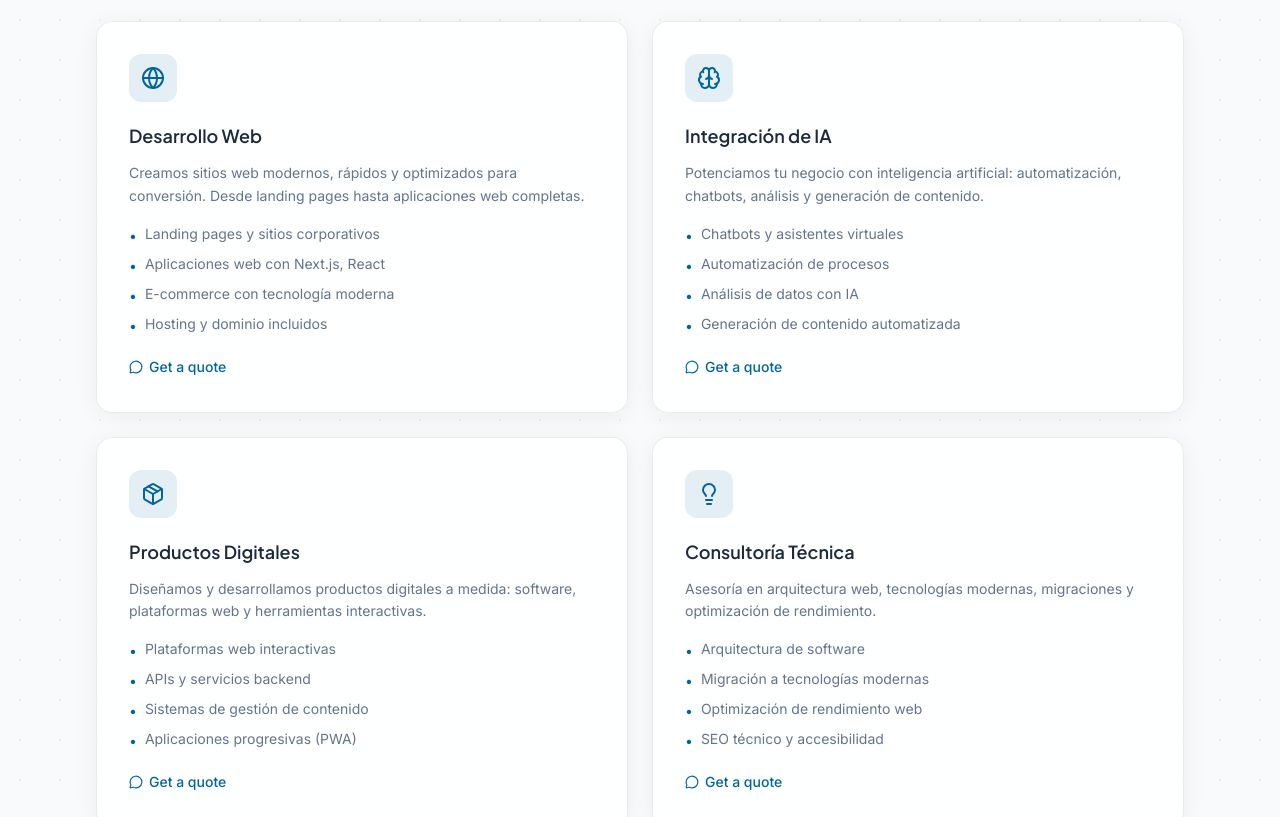
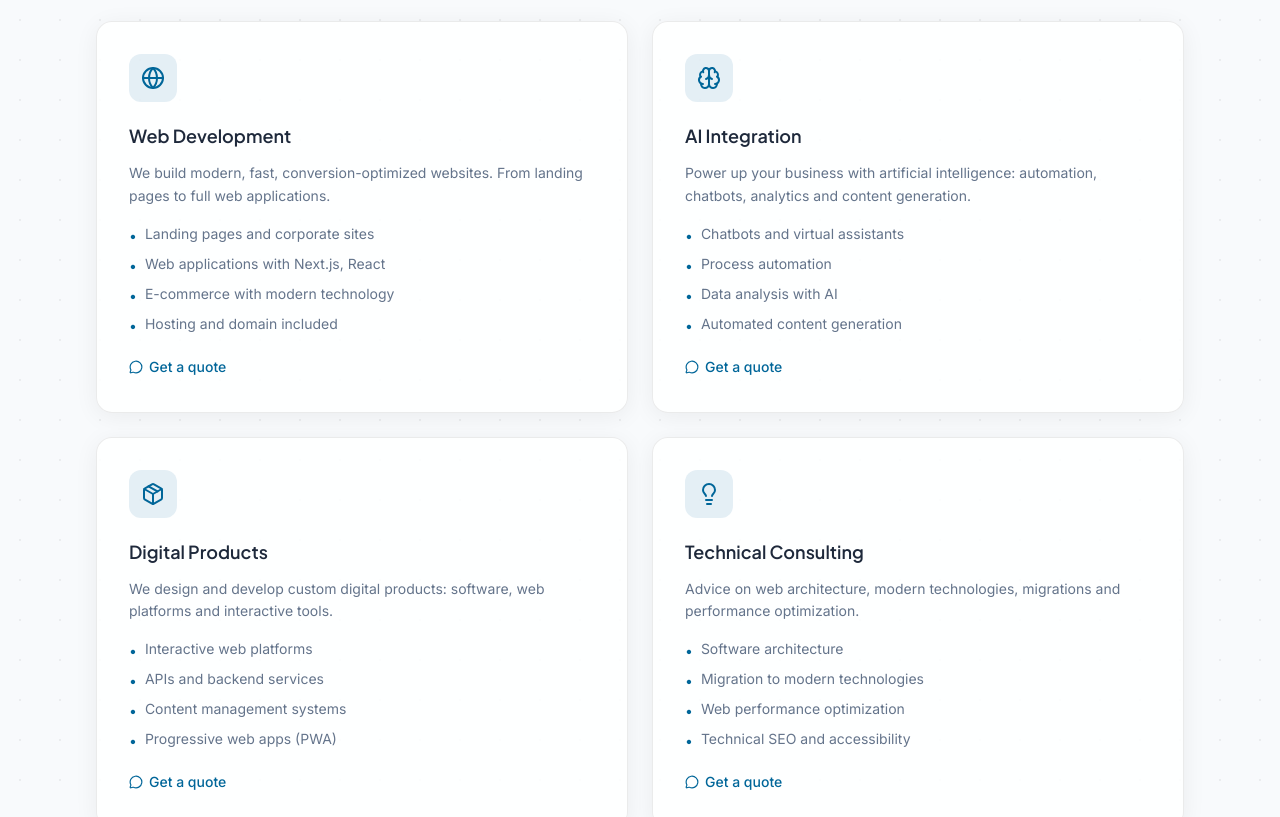
Before and after one commit to superdandi/infocob, a Next.js app: page /infocob/ in a window 1280 px wide. Shown: the part 1080-1897 px from the top of the page. Built offline with nearby package versions, Linux system fonts and the light colour scheme.

Commit message:
ServiciosHome: translate titles/desc/items; fix reduce-motion opacity-0

```diff
--- a/src/app/globals.css
+++ b/src/app/globals.css
@@ -254,6 +254,9 @@ body {
   html:not([data-motion="enabled"]) .nav-logo::after {
     animation: none !important;
   }
+  html:not([data-motion="enabled"]) .opacity-0 {
+    opacity: 1;
+  }
 }
 
 /* Usuario deshabilitó explícitamente las animaciones */
--- a/src/components/ServiciosHome.tsx
+++ b/src/components/ServiciosHome.tsx
@@ -6,22 +6,25 @@ import { getIcon } from "@/data/icons";
 import { servicios, type Service } from "@/data/services";
 import { useTranslation } from "@/lib/TranslationsProvider";
 
-function ServiceCard({ service, cotizarLabel }: { service: Service; cotizarLabel: string }) {
+function ServiceCard({ service, index, cotizarLabel }: { service: Service; index: number; cotizarLabel: string }) {
+  const { t } = useTranslation();
   const Icon = getIcon(service.icon);
-  const whatsappUrl = `https://wa.me/56982864145?text=Hola%20INFOCOB%2C%20quiero%20cotizar%20${encodeURIComponent(service.title)}`;
+  const title = t(`servicio-${index}-title`);
+  const desc = t(`servicio-${index}-desc`);
+  const whatsappUrl = `https://wa.me/56982864145?text=Hola%20INFOCOB%2C%20quiero%20cotizar%20${encodeURIComponent(title)}`;
   return (
     <div className="glass-card p-6 sm:p-8 glow-border group transition-all duration-300 hover:translate-y-[-2px]">
       <div className="w-12 h-12 rounded-xl bg-accent/10 flex items-center justify-center mb-5">
         <Icon className="w-6 h-6 text-accent" />
       </div>
-      <h3 className="font-heading font-semibold text-lg text-text mb-3">{service.title}</h3>
-      <p className="text-text-muted text-sm leading-relaxed mb-4">{service.description}</p>
+      <h3 className="font-heading font-semibold text-lg text-text mb-3">{title}</h3>
+      <p className="text-text-muted text-sm leading-relaxed mb-4">{desc}</p>
       {service.items && (
         <ul className="space-y-2 mb-5">
-          {service.items.map((item) => (
-            <li key={item} className="text-text-muted text-sm flex items-start gap-2">
+          {service.items.map((_item, i) => (
+            <li key={i} className="text-text-muted text-sm flex items-start gap-2">
               <span className="text-accent mt-0.5">&#x2022;</span>
-              {item}
+              {t(`servicio-${index}-item-${i}`)}
             </li>
           ))}
         </ul>
@@ -55,8 +58,8 @@ export default function ServiciosHome() {
         </div>
 
         <div className="grid grid-cols-1 md:grid-cols-2 gap-6">
-          {servicios.map((service) => (
-            <ServiceCard key={service.title} service={service} cotizarLabel={t("servicios-home.cotizar")} />
+          {servicios.map((service, i) => (
+            <ServiceCard key={service.title} service={service} index={i} cotizarLabel={t("servicios-home.cotizar")} />
           ))}
         </div>
 
```
